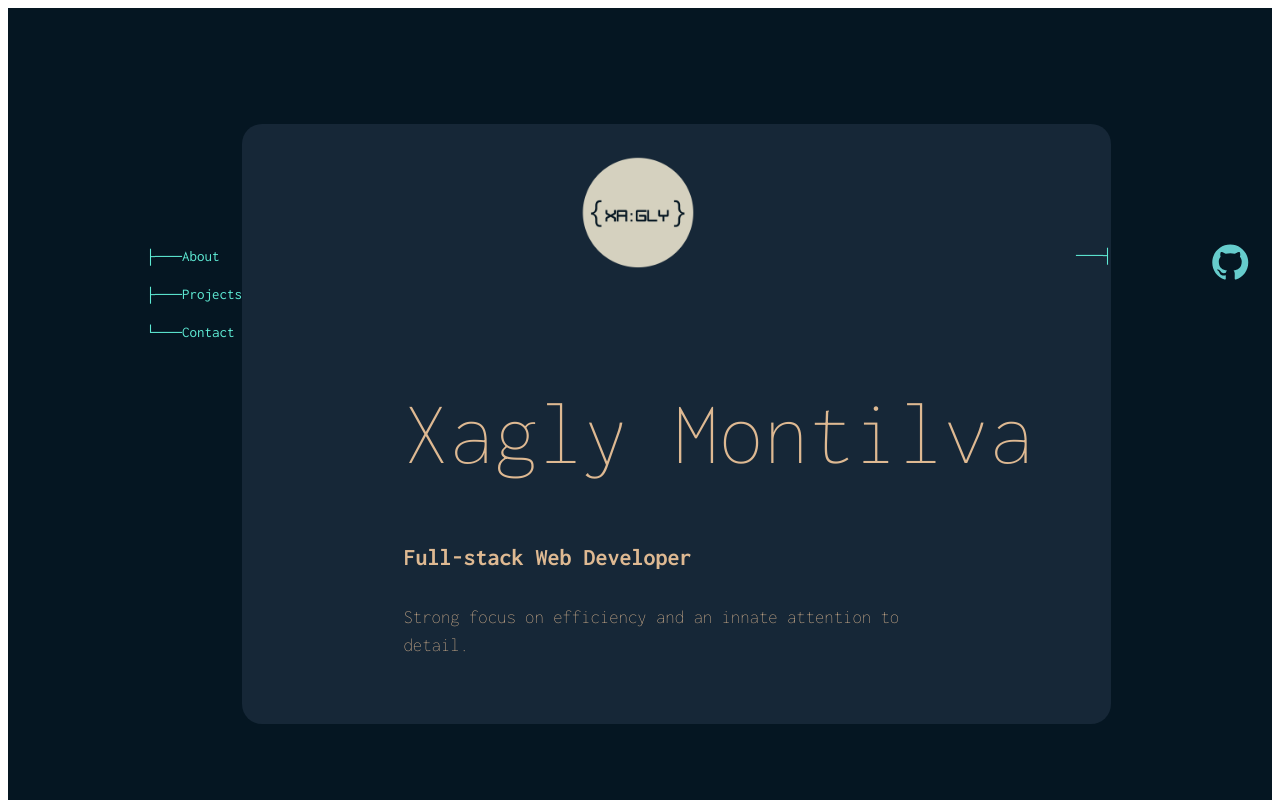
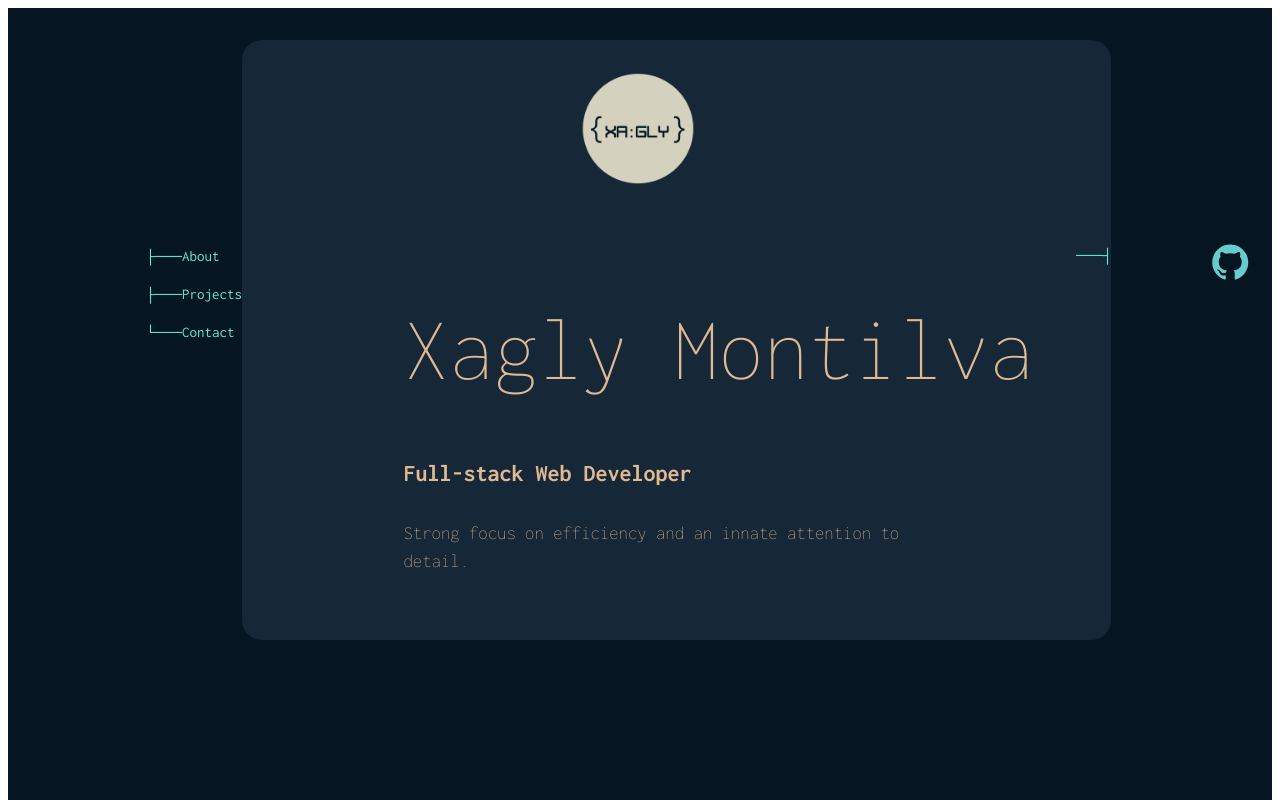
Before and after one commit to XML3/My_Web, a React (Vite) app in the folder My_Web/: page / in a window 1280 px wide. Shown: the top 800 px of the page. Built offline with nearby package versions, Linux system fonts and the light colour scheme; no server answers.

Commit message:
removed grid row in nav, added in HeadersContainer and removed aligned items.  This has stopped the margin conflict

```diff
--- a/My_Web/src/components/Headers.module.css
+++ b/My_Web/src/components/Headers.module.css
@@ -7,7 +7,6 @@
 
 .Navigation {
   grid-column: 1;
-  grid-row: 1;
   display: flex;
   flex-direction: column;
   margin-top: 15rem;
@@ -67,9 +66,11 @@
 
 .HeadersContainer {
   grid-column: 2;
+  grid-row: 1;
+  height: 600px;
   display: flex;
   justify-content: center; /* Center the content horizontally */
-  align-items: center; /* Center the content vertically */
+  /* Center the content vertically */
   margin-top: 2rem;
 }
 
```
